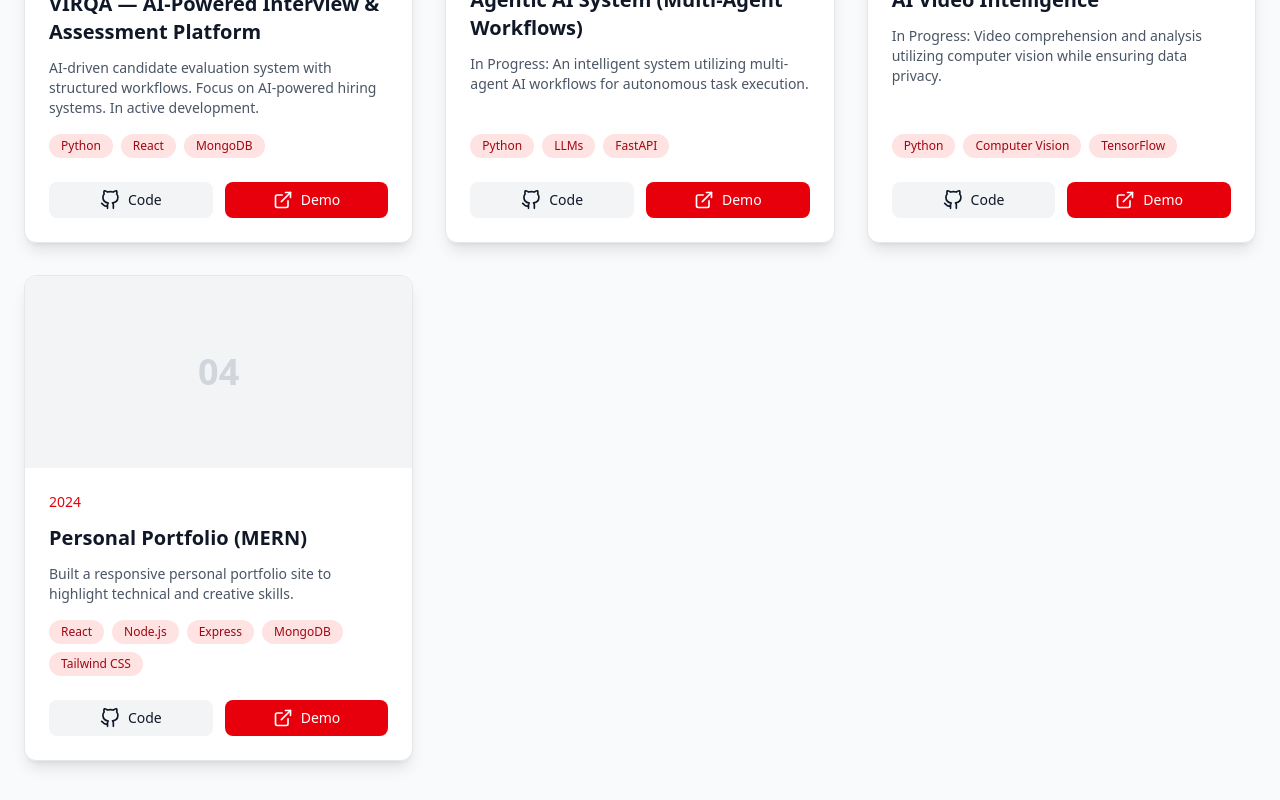
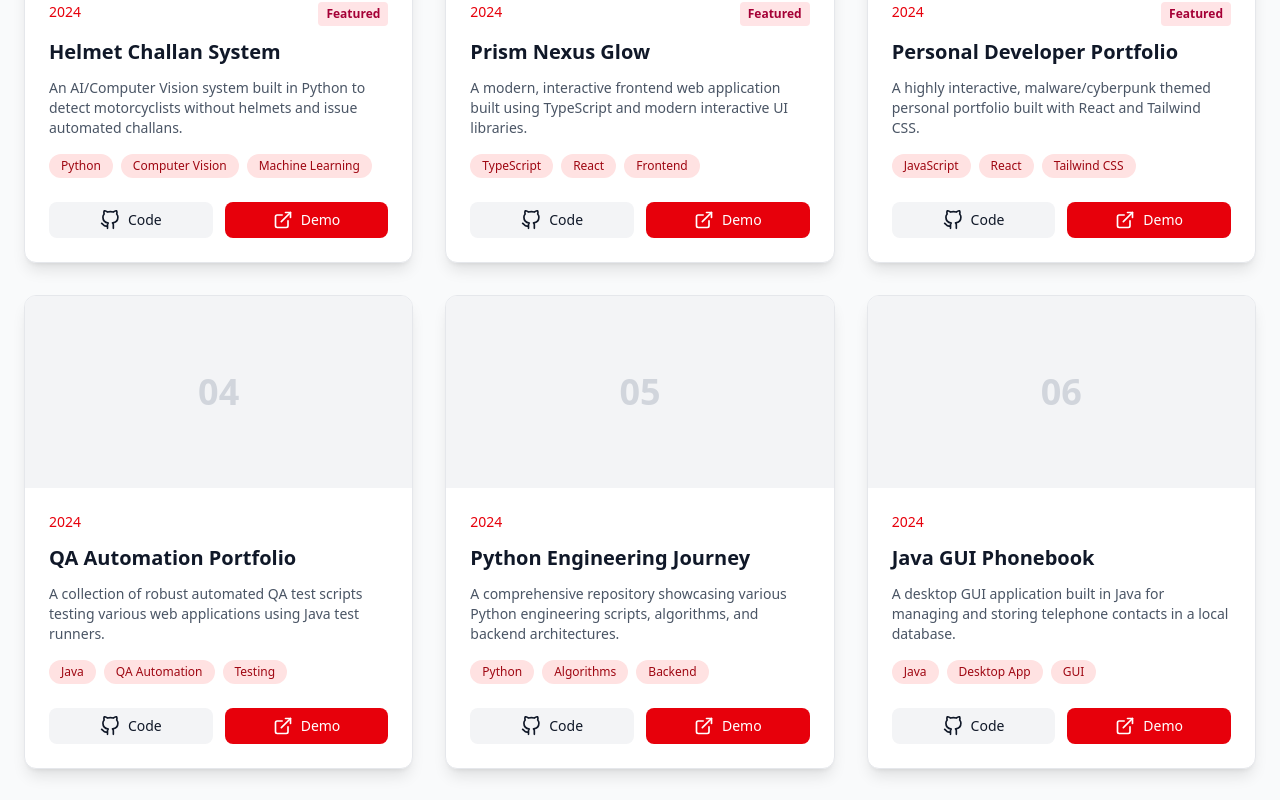
Before and after one commit to thisisahmad24/Ahmad-s-Portfolio, a React (Vite) app: page / in a window 1280 px wide. Shown: the part 3420-4220 px from the top of the page. Built offline with nearby package versions, Linux system fonts and the light colour scheme.

Commit message:
Populate Projects component with real Github repositories

```diff
--- a/src/components/Projects.jsx
+++ b/src/components/Projects.jsx
@@ -6,45 +6,61 @@ import { useTheme } from "../context/ThemeContext";
 const professionalProjects = [
   {
     id: 1,
-    title: "VIRQA — AI-Powered Interview & Assessment Platform",
-    description:
-      "AI-driven candidate evaluation system with structured workflows. Focus on AI-powered hiring systems. In active development.",
-    tech: ["Python", "React", "MongoDB"],
-    github: "#",
-    demo: "#",
+    title: "Helmet Challan System",
+    description: "An AI/Computer Vision system built in Python to detect motorcyclists without helmets and issue automated challans.",
+    tech: ["Python", "Computer Vision", "Machine Learning"],
+    github: "https://github.com/thisisahmad24/helmet-challan-system",
+    demo: "https://github.com/thisisahmad24/helmet-challan-system",
     year: 2024,
     featured: true,
   },
   {
     id: 2,
-    title: "Agentic AI System (Multi-Agent Workflows)",
-    description:
-      "In Progress: An intelligent system utilizing multi-agent AI workflows for autonomous task execution.",
-    tech: ["Python", "LLMs", "FastAPI"],
-    github: "#",
-    demo: "#",
+    title: "Prism Nexus Glow",
+    description: "A modern, interactive frontend web application built using TypeScript and modern interactive UI libraries.",
+    tech: ["TypeScript", "React", "Frontend"],
+    github: "https://github.com/thisisahmad24/prism-nexus-glow",
+    demo: "https://github.com/thisisahmad24/prism-nexus-glow",
+    year: 2024,
+    featured: true,
+  },
+  {
+    id: 3,
+    title: "Personal Developer Portfolio",
+    description: "A highly interactive, malware/cyberpunk themed personal portfolio built with React and Tailwind CSS.",
+    tech: ["JavaScript", "React", "Tailwind CSS"],
+    github: "https://github.com/thisisahmad24/Ahmad-s-Portfolio",
+    demo: "https://ahmad-s-portfolio-ochre.vercel.app",
+    year: 2024,
+    featured: true,
+  },
+  {
+    id: 4,
+    title: "QA Automation Portfolio",
+    description: "A collection of robust automated QA test scripts testing various web applications using Java test runners.",
+    tech: ["Java", "QA Automation", "Testing"],
+    github: "https://github.com/thisisahmad24/qa-automation-portfolio",
+    demo: "https://github.com/thisisahmad24/qa-automation-portfolio",
     year: 2024,
     featured: false,
   },
   {
-    id: 3,
-    title: "AI Video Intelligence",
-    description:
-      "In Progress: Video comprehension and analysis utilizing computer vision while ensuring data privacy.",
-    tech: ["Python", "Computer Vision", "TensorFlow"],
-    github: "#",
-    demo: "#",
+    id: 5,
+    title: "Python Engineering Journey",
+    description: "A comprehensive repository showcasing various Python engineering scripts, algorithms, and backend architectures.",
+    tech: ["Python", "Algorithms", "Backend"],
+    github: "https://github.com/thisisahmad24/python-engineering-journey",
+    demo: "https://github.com/thisisahmad24/python-engineering-journey",
     year: 2024,
     featured: false,
   },
   {
-    id: 4,
-    title: "Personal Portfolio (MERN)",
-    description:
-      "Built a responsive personal portfolio site to highlight technical and creative skills.",
-    tech: ["React", "Node.js", "Express", "MongoDB", "Tailwind CSS"],
-    github: "https://github.com/thisisahmad24/portfolio",
-    demo: "https://yourportfolio.vercel.app",
+    id: 6,
+    title: "Java GUI Phonebook",
+    description: "A desktop GUI application built in Java for managing and storing telephone contacts in a local database.",
+    tech: ["Java", "Desktop App", "GUI"],
+    github: "https://github.com/thisisahmad24/Java-GUI-Phonebook",
+    demo: "https://github.com/thisisahmad24/Java-GUI-Phonebook",
     year: 2024,
     featured: false,
   },
```
